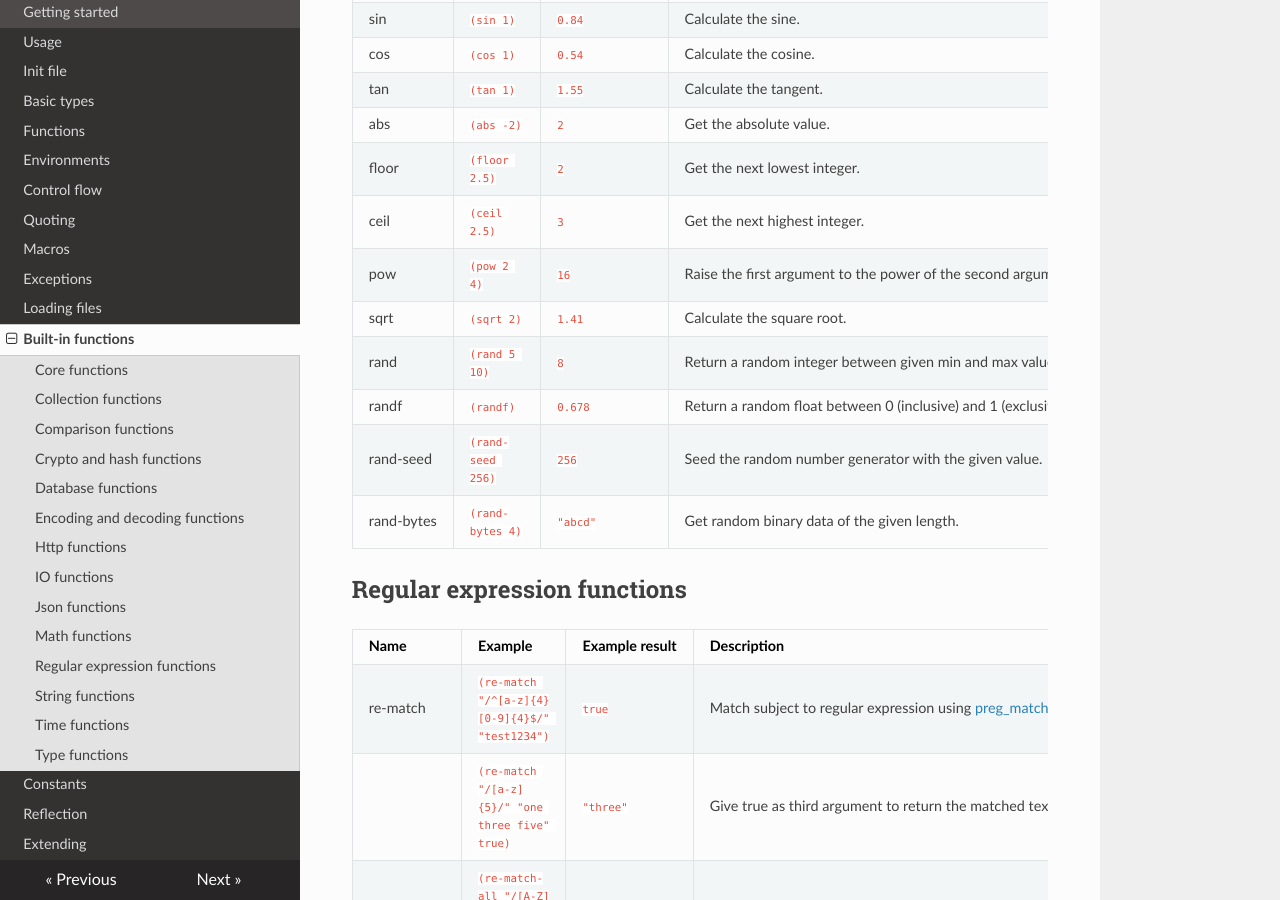
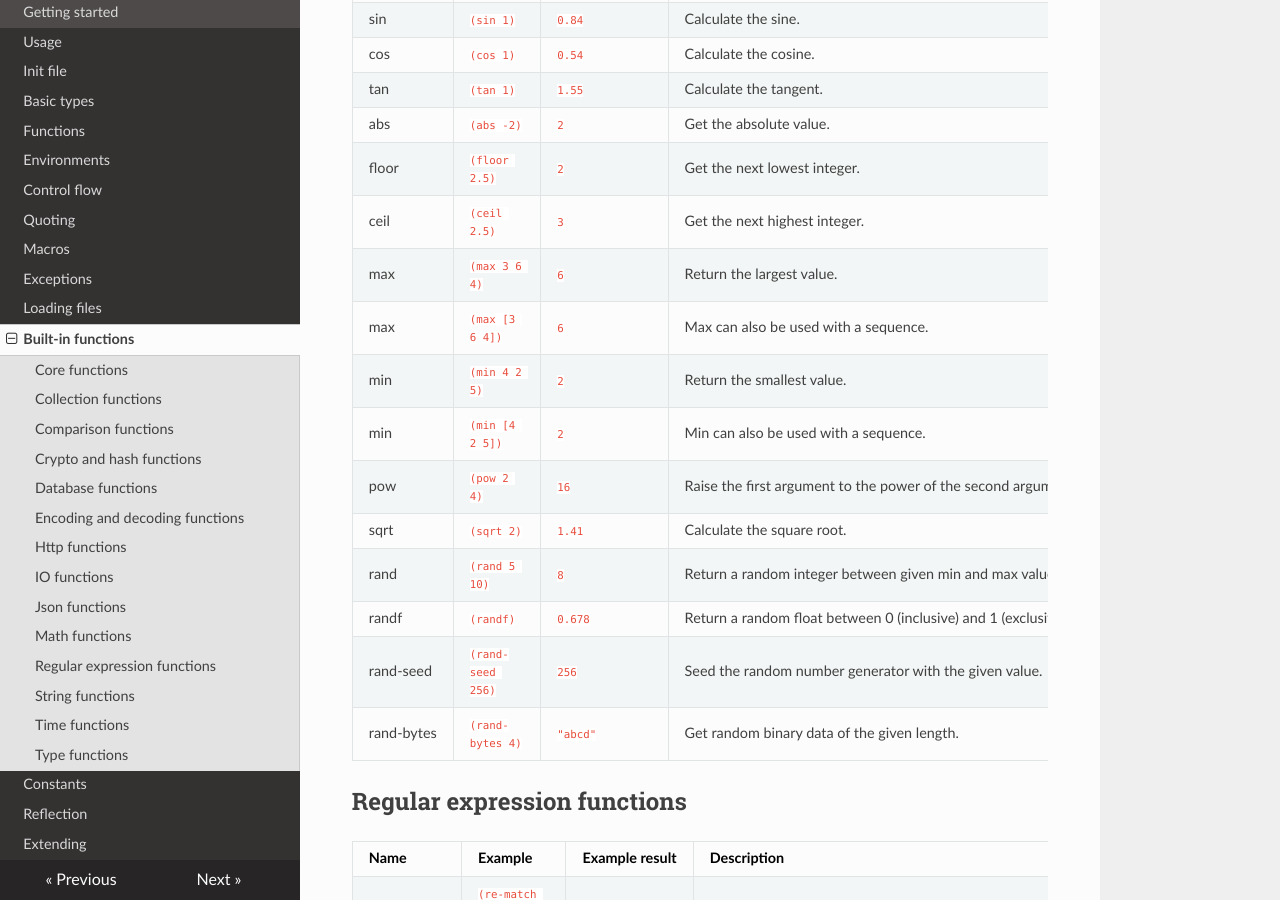
Before and after one commit to peklaiho/madlisp-doc, an MkDocs documentation site: the page built from docs/built-in-functions.md, in a window 1280 px wide and 900 px high, scrolled down 8264 px. Built offline with MkDocs 1.6.1, drawn with Linux system fonts in a browser that asks for light colours; nearby versions of some CDN libraries; some of the changed text lies outside the part shown.

Commit message:
update getting started, add min/max functions

```diff
--- a/docs/built-in-functions.md
+++ b/docs/built-in-functions.md
@@ -91,7 +91,7 @@ This is a simple wrapper for [PDO](https://www.php.net/manual/en/book.pdo.php).
 Name        | Example | Example result | Description
 ----------- | ------- | -------------- | -----------
 db-open     | `(def d (db-open "mysql:host=localhost;dbname=test" "testuser" "testpw"))` | `<object<PDO>>` | Open a database connection.
-db-execute  | `(db-execute d "INSERT INTO test_table (col1, col2) values (?, ?)" [1, 2])` | `1` | Execute a SQL statement and return the number of affected rows.
+db-execute  | `(db-execute d "INSERT INTO test_table (col1, col2) values (?, ?)" [1 2])` | `1` | Execute a SQL statement and return the number of affected rows.
 db-query    | `(db-query d "SELECT * FROM test_table WHERE col1 = ?" [1])` | | Execute a SELECT statement.
 db-last-id  | `(db-last-id d)` | `"1"` | Return the last id of auto-increment column.
 db-trans    | `(db-trans d)` | `true` | Start a transaction.
@@ -185,6 +185,10 @@ tan   | `(tan 1)` | `1.55` | Calculate the tangent.
 abs   | `(abs -2)` | `2` | Get the absolute value.
 floor | `(floor 2.5)` | `2` | Get the next lowest integer.
 ceil  | `(ceil 2.5)` | `3` | Get the next highest integer.
+max   | `(max 3 6 4)` | `6` | Return the largest value.
+max   | `(max [3 6 4])` | `6` | Max can also be used with a sequence.
+min   | `(min 4 2 5)` | `2` | Return the smallest value.
+min   | `(min [4 2 5])` | `2` | Min can also be used with a sequence.
 pow   | `(pow 2 4)` | `16` | Raise the first argument to the power of the second argument.
 sqrt  | `(sqrt 2)` | `1.41` | Calculate the square root.
 rand  | `(rand 5 10)` | `8` | Return a random integer between given min and max values.
```
Also changed, not shown: docs/getting-started.md (+1 -1 lines).
